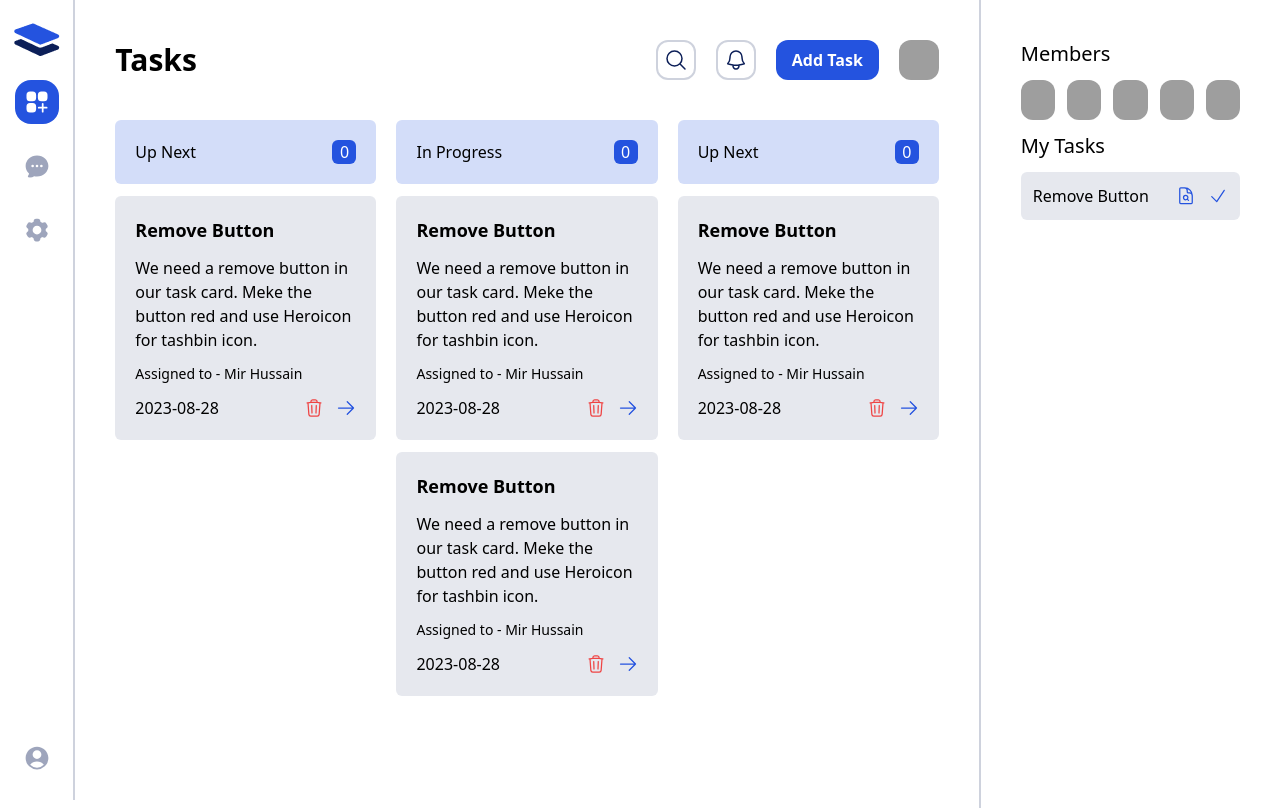
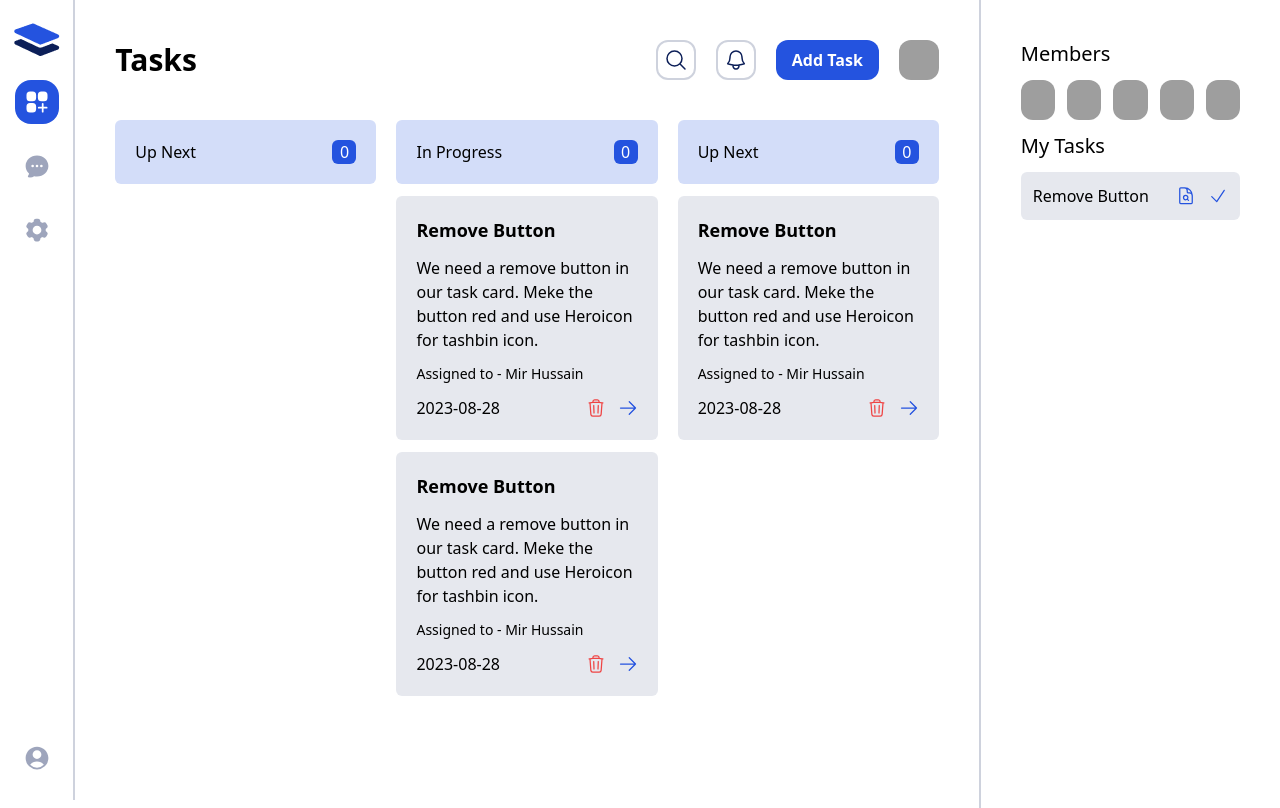
Before and after one commit to shariful10/Task-Master, a React (Vite) app in the folder client/: page / in a window 1280 px wide. Shown: the top 808 px of the page. Built offline with nearby package versions, Linux system fonts and the light colour scheme; grey boxes are pictures that could not be loaded.

Commit message:
Add Task Functionality Implemented On Card

```diff
--- a/client/src/components/tasks/AddTaskModal.jsx
+++ b/client/src/components/tasks/AddTaskModal.jsx
@@ -1,14 +1,14 @@
 import { Modal } from "../ui/Modal";
 import { useForm } from "react-hook-form";
 import { useDispatch } from "react-redux";
-import { addTask } from "../../redux/features/tasks/tasksSlice";
+import { addTasks } from "../../redux/features/tasks/tasksSlice";
 
 const AddTaskModal = ({ isOpen, setIsOpen }) => {
 	const dispatch = useDispatch();
 	const { register, handleSubmit, reset } = useForm();
 
 	const onSubmit = (data) => {
-		dispatch(addTask(data));
+		dispatch(addTasks(data));
 		onCancel();
 	};
 
--- a/client/src/pages/Tasks.jsx
+++ b/client/src/pages/Tasks.jsx
@@ -4,9 +4,11 @@ import TaskCard from "../components/tasks/TaskCard";
 import { Modal } from "../components/ui/Modal";
 import { useState } from "react";
 import AddTaskModal from "../components/tasks/AddTaskModal";
+import { useSelector } from "react-redux";
 
 const Tasks = () => {
 	const [isOpen, setIsOpen] = useState(false);
+	const { tasks } = useSelector((state) => state.tasksSlice);
 
 	return (
 		<div className="h-screen grid grid-cols-12">
@@ -58,7 +60,9 @@ const Tasks = () => {
 							</p>
 						</div>
 						<div className="space-y-3">
-							<TaskCard />
+							{tasks.map((item) => (
+								<TaskCard key={item.id} />
+							))}
 						</div>
 					</div>
 					<div className="relative h-[800px] overflow-auto">
--- a/client/src/redux/features/tasks/tasksSlice.js
+++ b/client/src/redux/features/tasks/tasksSlice.js
@@ -26,6 +26,6 @@ const taskSlice = createSlice({
 	},
 });
 
-export const { addTask } = taskSlice.actions;
+export const { addTasks } = taskSlice.actions;
 
 export default taskSlice.reducer;
```
